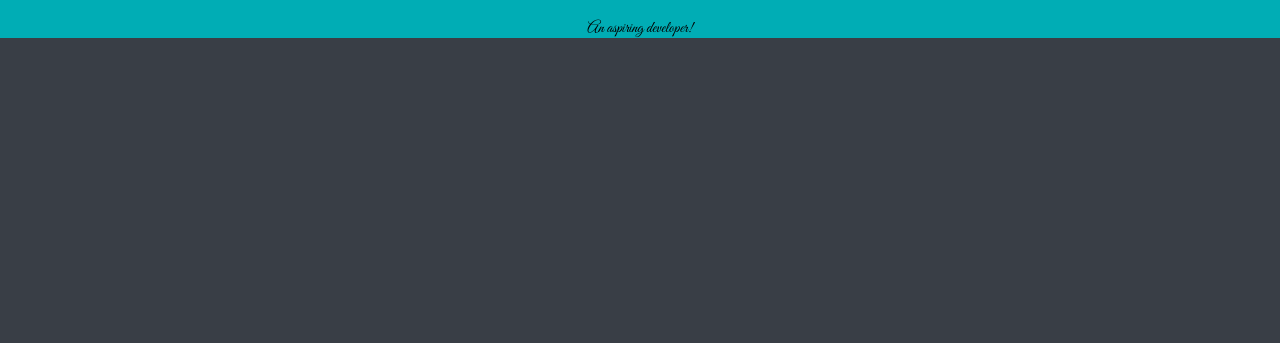
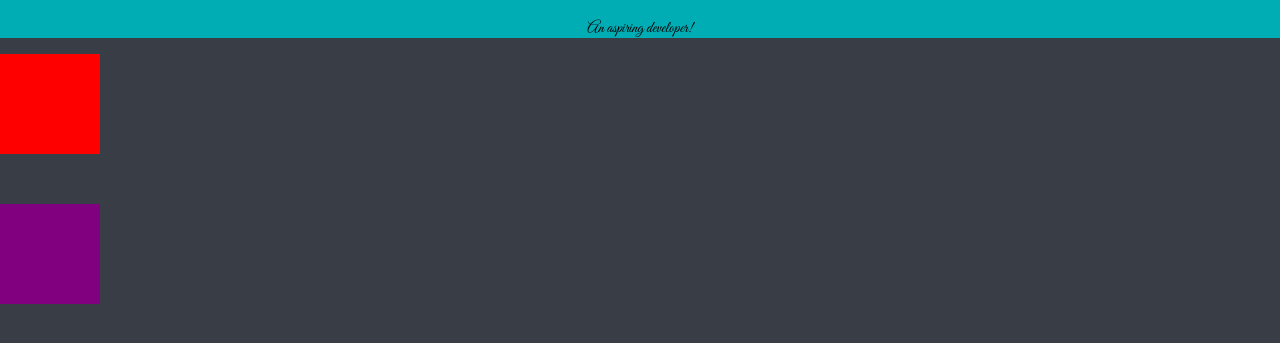
Before and after one commit to AspirantDev/my-website, a plain HTML site: page index.html in a window 1280 px wide. Shown: the part 43-386 px from the top of the page. Drawn offline with Linux system fonts and the light colour scheme.

Commit message:
css box model testing

```diff
--- a/css/styles.css
+++ b/css/styles.css
@@ -13,13 +13,30 @@ h1{
     margin-top: 0px;
 }
 
+.top-container{
+
+}
+
+.middle-container{
+    background-color: red;
+    height: 100px;
+    width: 100px;
+    margin-bottom: 50px;
+}
+
+.bottom-container{
+    background-color: purple;
+    height: 100px;
+    width: 100px;
+}
+
 /******************* FONT RULES *******************/
 
 .center-text {
     text-align: center;
 }
 
-/** FONT TYPE **/
+/******************* FONT TYPE *******************/
 
 .vibe-font{
     font-family: 'Great Vibes', cursive;
--- a/index.html
+++ b/index.html
@@ -18,9 +18,17 @@
 
 <body>
 
-    <div id="" class="">
+    <div id="" class="top-container">
     <h1 id="my-name" class="center-text vibe-font">I'm AD.</h1>
     <p id="my-goal" class="center-text vibe-font">An aspiring developer!</p>
+    </div>
+
+    <div id="" class="middle-container">
+
+    </div>
+
+    <div id="" class="bottom-container">
+
     </div>
 
 </body>
```
